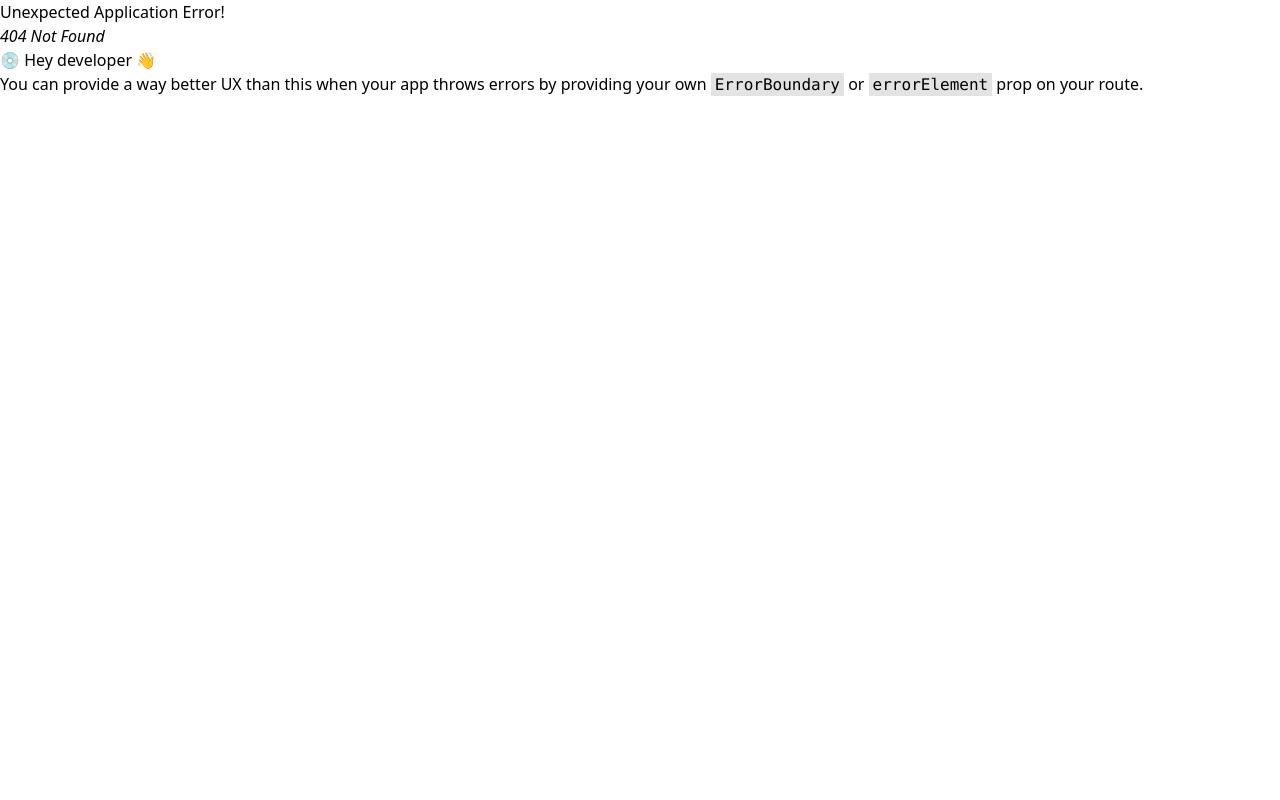
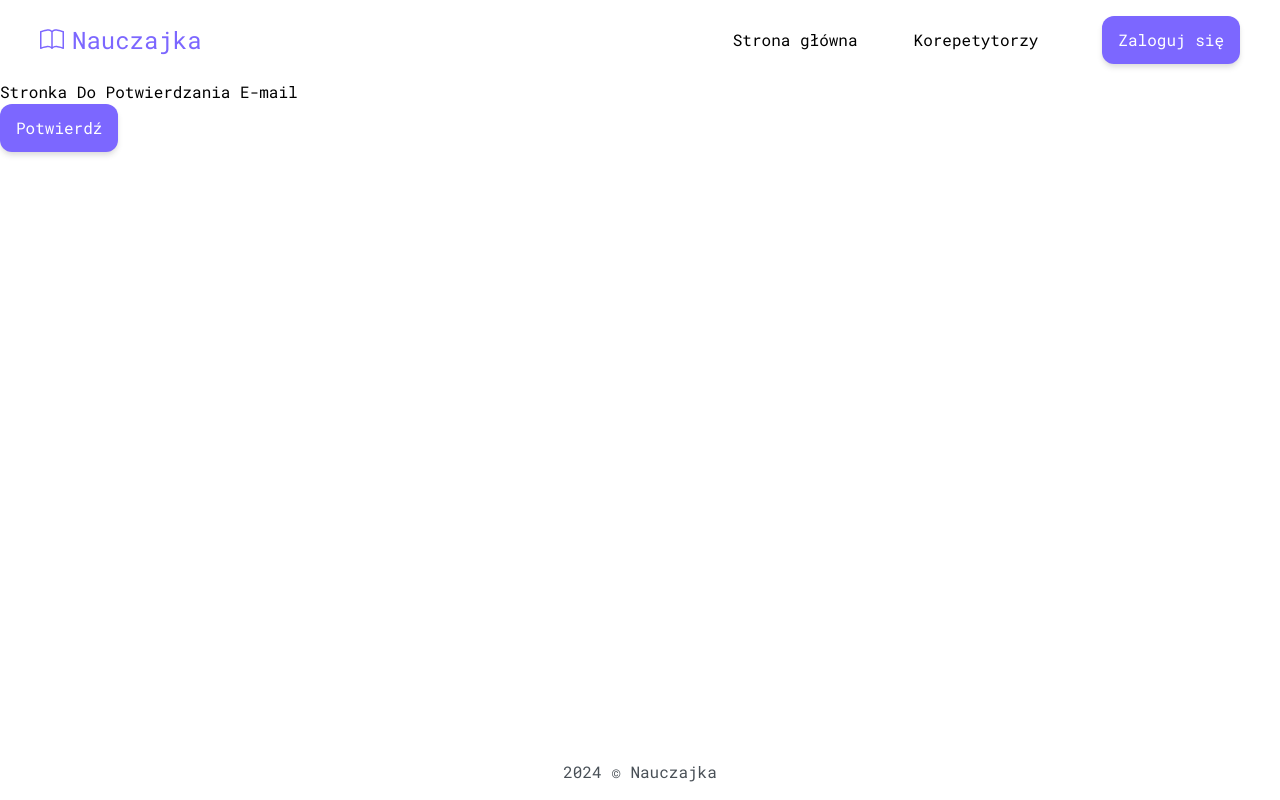
Before and after one commit to ProOnDesk/nauczajka-front-react, a React (Vite) app: page /account/confirm-email in a window 1280 px wide. Before the commit this address had no page. Built offline with nearby package versions, Linux system fonts and the light colour scheme.

Commit message:
api user verify, hook useUserVerify

```diff
--- a/src/App.jsx
+++ b/src/App.jsx
@@ -8,6 +8,7 @@ import RegisterPage from './pages/RegisterPage';
 import { QueryClient, QueryClientProvider } from '@tanstack/react-query';
 import { ReactQueryDevtools } from '@tanstack/react-query-devtools';
 import { Toaster } from 'react-hot-toast';
+import ConfirmEmailPage from './pages/ConfirmEmailPage';
 
 const queryClient = new QueryClient({
 	defaultOptions: {
@@ -26,6 +27,7 @@ const router = createBrowserRouter([
 			{ path: 'instructors', element: <InstructorsPage /> },
 			{ path: 'login', element: <LoginPage /> },
 			{ path: 'register', element: <RegisterPage /> },
+			{ path: 'account/confirm-email', element: <ConfirmEmailPage /> },
 		],
 	},
 ]);
--- /dev/null
+++ b/src/features/Auth/useVerifyUser.js
@@ -0,0 +1,23 @@
+import { useMutation } from '@tanstack/react-query';
+import { verifyUser as verifyUserApi } from '../../services/apiAuth';
+import toast from 'react-hot-toast';
+import { useNavigate } from 'react-router-dom';
+
+export function useVerifyUser() {
+	const navigate = useNavigate();
+	const { mutate: verifyUser, isPending } = useMutation({
+		mutationFn: (variables) => {
+			return verifyUserApi(variables);
+		},
+		onSuccess: () => {
+			navigate('/login');
+			toast.success('E-mail został zweryfikowany.');
+		},
+		onError: (err) => {
+			const error = JSON.parse(err.message);
+			toast.error(error?.Error);
+		},
+	});
+
+	return { verifyUser, isPending };
+}
--- /dev/null
+++ b/src/pages/ConfirmEmailPage.jsx
@@ -0,0 +1,28 @@
+import { useLocation } from 'react-router-dom';
+import { useVerifyUser } from '../features/Auth/useVerifyUser';
+import Button from '../ui/Inputs/Button';
+
+function ConfirmEmailPage() {
+	const queryParams = new URLSearchParams(useLocation().search);
+	const token = queryParams.get('token');
+	const { verifyUser, isPending } = useVerifyUser();
+
+	function handleButton(e) {
+		e.preventDefault();
+		verifyUser(token);
+	}
+	return (
+		<div>
+			<p>Stronka Do Potwierdzania E-mail</p>
+			<Button
+				disabled={isPending}
+				onClick={handleButton}
+				className='bg-mainPurple hover:bg-mainPurpleHover'
+			>
+				Potwierdź
+			</Button>
+		</div>
+	);
+}
+
+export default ConfirmEmailPage;
--- /dev/null
+++ b/src/services/apiAuth.js
@@ -0,0 +1,15 @@
+const API_KEY = 'http://localhost:8000';
+
+export async function verifyUser(verifyToken) {
+	const response = await fetch(API_KEY + '/api/user/confirm_user/', {
+		method: 'POST',
+		headers: {
+			'Content-Type': 'application/json',
+		},
+		body: JSON.stringify({ token: verifyToken }),
+	});
+	if (!response.ok) {
+		const bodyText = await response.text();
+		throw new Error(`${bodyText}`);
+	}
+}
--- a/src/ui/Inputs/Button.jsx
+++ b/src/ui/Inputs/Button.jsx
@@ -1,7 +1,9 @@
-function Button({ children, type, className }) {
+function Button({ children, type, className, onClick, disabled }) {
 	return (
 		<button
 			type={type}
+			onClick={onClick}
+			disabled={disabled}
 			className={`bg-mainPurple hover:bg-mainPurpleHover px-4 py-3 shadow-md shadow-shadowBlack rounded-xl text-white ${className}`}
 		>
 			{children}
```
